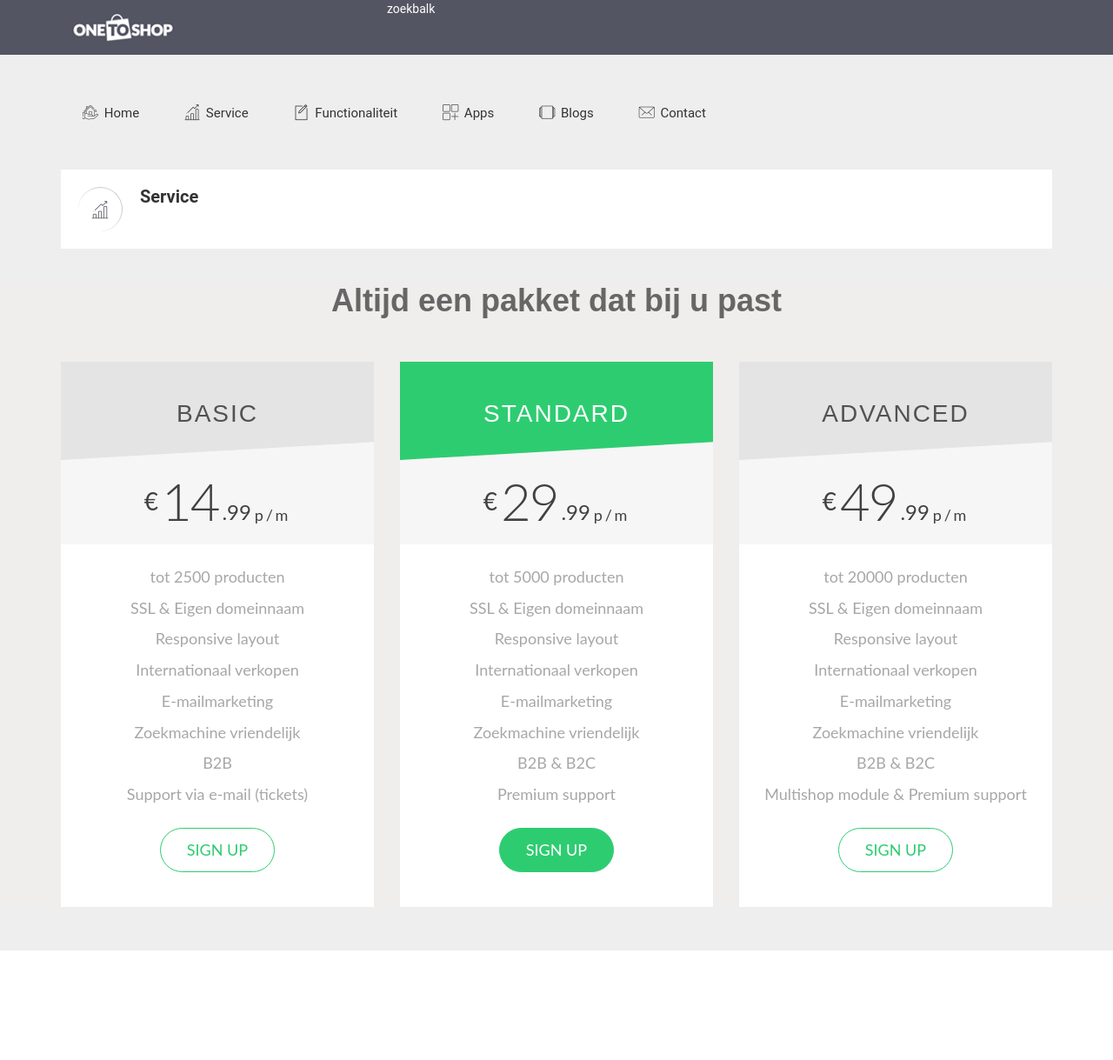
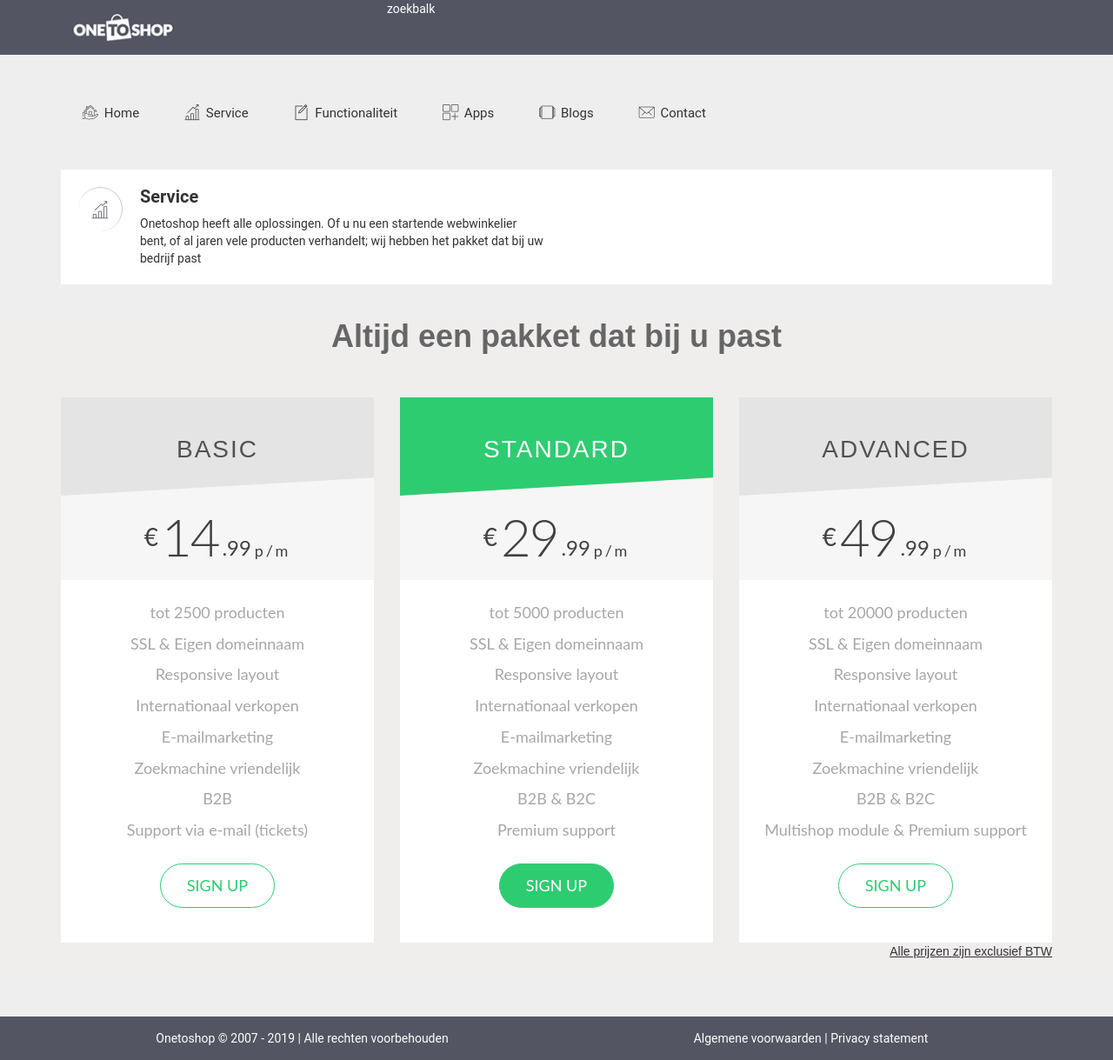
Before and after one commit to onetoshop/onetoshop, a Symfony app: template templates/service/service.html.twig in a window 1280 px wide. Shown: the whole page at 87% size. Before the commit the page ends 1093 px from the top, so only its background shows below. Run offline with Twig, Linux system fonts and the light colour scheme; the template is opened without the code that fills it, so the values that code supplies are empty; some libraries are stand-ins or nearby versions; some web fonts are replaced.

Commit message:
service en contact aangepast

```diff
--- a/src/Controller/Controller.php
+++ b/src/Controller/Controller.php
@@ -39,13 +39,13 @@ class Controller extends AbstractController
     public function show($slug)
     {
 //
-        $gegeven = $this->getDoctrine()->getRepository(gegeven::class)->findOneBy([
+        $gegeven = $this->getDoctrine()->getRepository(Gegeven::class)->findOneBy([
             'slug' => $slug
         ]);
 
 
         return $this->render('show.html.twig', [
-            'gegevens' => $gegeven
+            'gegeven' => $gegeven
         ]);
     }
 
--- a/templates/base.html.twig
+++ b/templates/base.html.twig
@@ -287,20 +287,20 @@
         {% block body %}{% endblock %}
         {% block footer %}
         <!-- Start Footer area-->
-{#            <footer>#}
-{#                <div class="footer-copyright-area">#}
-{#                    <div class="container">#}
-{#                        <div class="row">#}
-{#                            <div class="col-lg-6 col-md-6 col-sm-12 col-xs-12">#}
-{#                                <p>Onetoshop &copy; 2007 - 2019 | <span>Alle rechten voorbehouden</span></p>#}
-{#                            </div>#}
-{#                            <div class="col-lg-6 col-md-6 col-sm-12 col-xs-12">#}
-{#                                <p class="text-right"><a href="/nl/algemene-voorwaarden" rel="noindex, nofollow">Algemene voorwaarden</a> | <a href="/nl/privacy-statement" rel="noindex, nofollow">Privacy statement</a></p>#}
-{#                            </div>#}
-{#                        </div>#}
-{#                    </div>#}
-{#                </div>#}
-{#            </footer>#}
+            <footer>
+                <div class="footer-copyright-area">
+                    <div class="container">
+                        <div class="row">
+                            <div class="col-lg-6 col-md-6 col-sm-12 col-xs-12">
+                                <p>Onetoshop &copy; 2007 - 2019 | <span>Alle rechten voorbehouden</span></p>
+                            </div>
+                            <div class="col-lg-6 col-md-6 col-sm-12 col-xs-12">
+                                <p class="text-right"><a href="/nl/algemene-voorwaarden" rel="noindex, nofollow">Algemene voorwaarden</a> | <a href="/nl/privacy-statement" rel="noindex, nofollow">Privacy statement</a></p>
+                            </div>
+                        </div>
+                    </div>
+                </div>
+            </footer>
         {% endblock %}
         {% block javascripts %}
             <!-- jquery
--- a/templates/contact/contact.html.twig
+++ b/templates/contact/contact.html.twig
@@ -94,6 +94,7 @@
                     <div class="form-example-wrap mg-t-30">
                         <div class="cmp-tb-hd cmp-int-hd">
                             <h2>Contact formulier</h2>
+                            <p>Heeft u een vraag en u wilt met ons mailen? Vul dan dit formulier in.</p>
                         </div>
                         <div class="form-example-int form-horizental">
                             <div class="form-group">
--- a/templates/service/service.html.twig
+++ b/templates/service/service.html.twig
@@ -15,6 +15,7 @@
                                 </div>
                                 <div class="breadcomb-ctn">
                                     <h2>Service</h2>
+                                    <p>Onetoshop heeft alle oplossingen. Of u nu een startende webwinkelier bent, <span class="bread-ntd"> of al jaren vele producten verhandelt; wij hebben het pakket dat bij uw bedrijf past</span></p>
                                 </div>
                             </div>
                         </div>
@@ -245,7 +246,7 @@
                 </div>
             </div>
             <!--//BLOCK ROW END-->
-
+            <p style="text-align: right;  text-decoration: underline;">Alle prijzen zijn exclusief BTW</p>
         </div>
     </section>
     <div class="row">
--- a/templates/show.html.twig
+++ b/templates/show.html.twig
@@ -1,6 +1,5 @@
 {% extends 'base.html.twig' %}
 
-{% block title %}Symphart Articles{% endblock %}
 
 {% block body %}
     <div class="form-element-area">
@@ -9,10 +8,9 @@
                 <div class="col-lg-12 col-md-12 col-sm-12 col-xs-12">
                     <div class="form-element-list">
                         <div class="basic-tb-hd">
-{#                            <h1>{{ gegeven.title }}</h1>#}
+                            <h1>{{ gegeven.title }}</h1>
                             <div class="row">
-{#                                <p>{{ gegeven.body | raw }}</p>#}
-                                <div class="line"></div>
+                                <p>{{ gegeven.body | raw }}</p>
                                 <hr>
                                 <a href="{{ path('functionaliteit') }}">Terug</a>
                                 <table>
```
